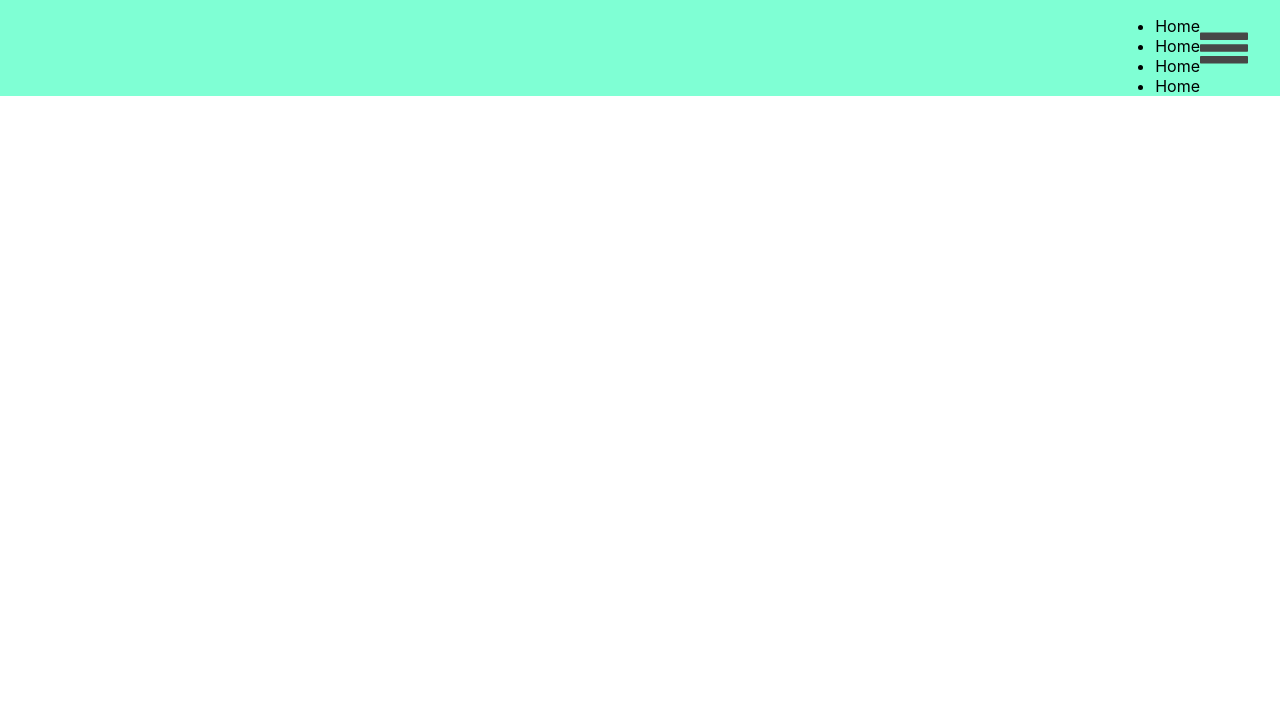
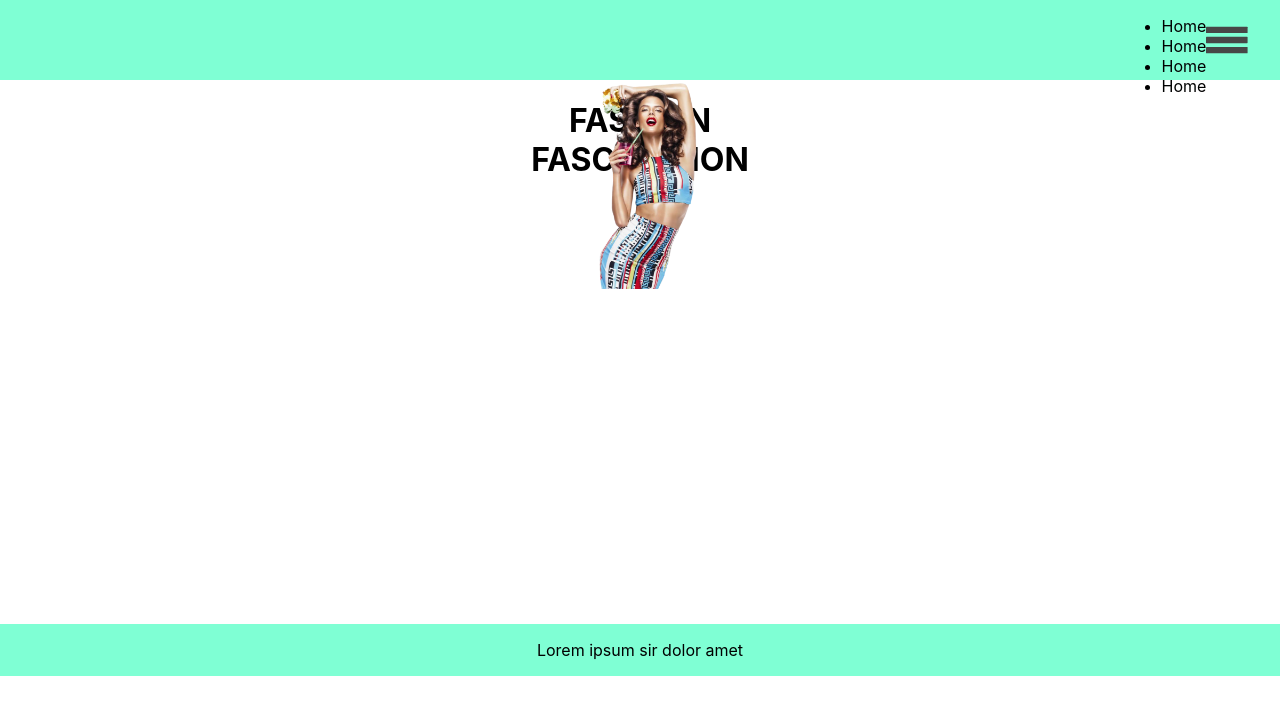
Before and after one commit to MarcelNDG/Fashion-2, a React (Create React App) app: page / in a window 1280 px wide. Shown: the top 714 px of the page. Built offline with nearby package versions, Linux system fonts and the light colour scheme.

Commit message:
Absolute

```diff
--- a/src/App.css
+++ b/src/App.css
@@ -1,7 +1,11 @@
+*{
+  box-sizing: border-box;
+}
+
 .topNav{
   display: flex;
-  background-color: aquamarine;
-  height: 6rem;
+  background-color: #7fffd4;
+  height: 5rem;
 }
 
 .topNavContainer{
@@ -11,9 +15,42 @@
 
 .hmbgIcon{
   padding: 0 2rem 0 0;
-  width: 3rem;
+  width: 4.6rem;
 }
 
+
+/*-- Main --*/
+
+main{
+  display: flex;
+  position: relative;
+  justify-content: center;
+  text-align: center;
+  height: 68vh;
+}
+
+.modelPic{
+  position: absolute;
+  z-index: 1;
+  margin-left: auto;
+  margin-right: auto;
+  width: 10rem;
+
+}
+
+.logo{
+
+  position: relative;
+  z-index: 10;
+}
+
+/*-- footer --*/
+.footer{
+  display: flex;
+  justify-content: center;
+  align-items: center;
+  background-color: aquamarine;
+}
 /*s
 @keyframes App-logo-spin {
   from {
--- a/src/App.js
+++ b/src/App.js
@@ -1,5 +1,10 @@
 import './App.css';
+
+import Model from './img/model.png'
+
 import TopNav from './components/TopNav'
+import Footer from './components/Footer'
+
 
 function App() {
   return (
@@ -8,7 +13,15 @@ function App() {
      <header>
 
        <TopNav />
+
      </header>
+     <main>
+     <h1>FASHION <br></br><span>FASCINATION</span></h1>
+      <img className='modelPic' src={Model} alt="Model" />
+     </main>
+     <footer>
+       <Footer />
+     </footer>
     </div>
   );
 }
--- /dev/null
+++ b/src/components/Footer.js
@@ -0,0 +1,12 @@
+import React from 'react'
+
+const Footer = () => {
+    return(
+        <div className='footer'>
+            <p>Lorem ipsum sir dolor amet</p>
+        </div>
+    )
+}
+
+
+export default Footer
```
Also changed, not shown: src/components/LogoPlaceholder.js (added, +12 -0 lines), src/img/model.png (added).
